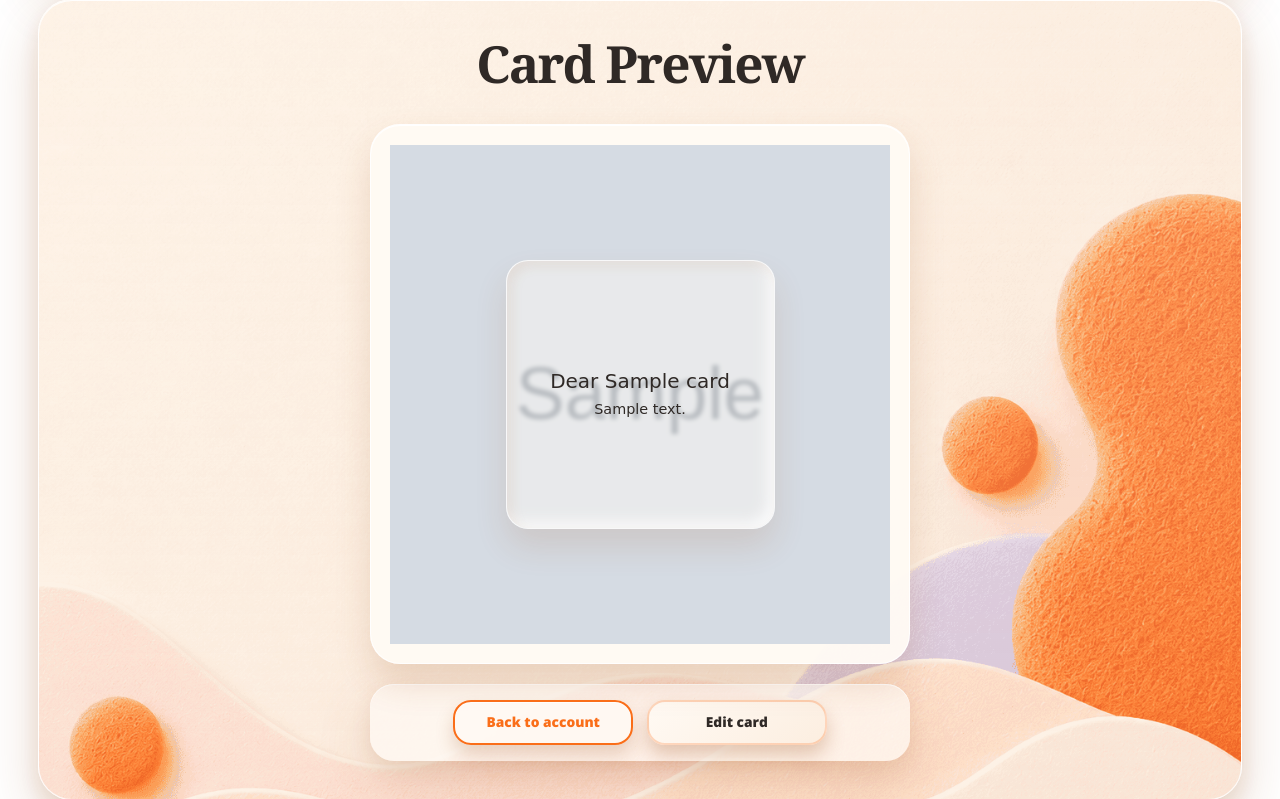
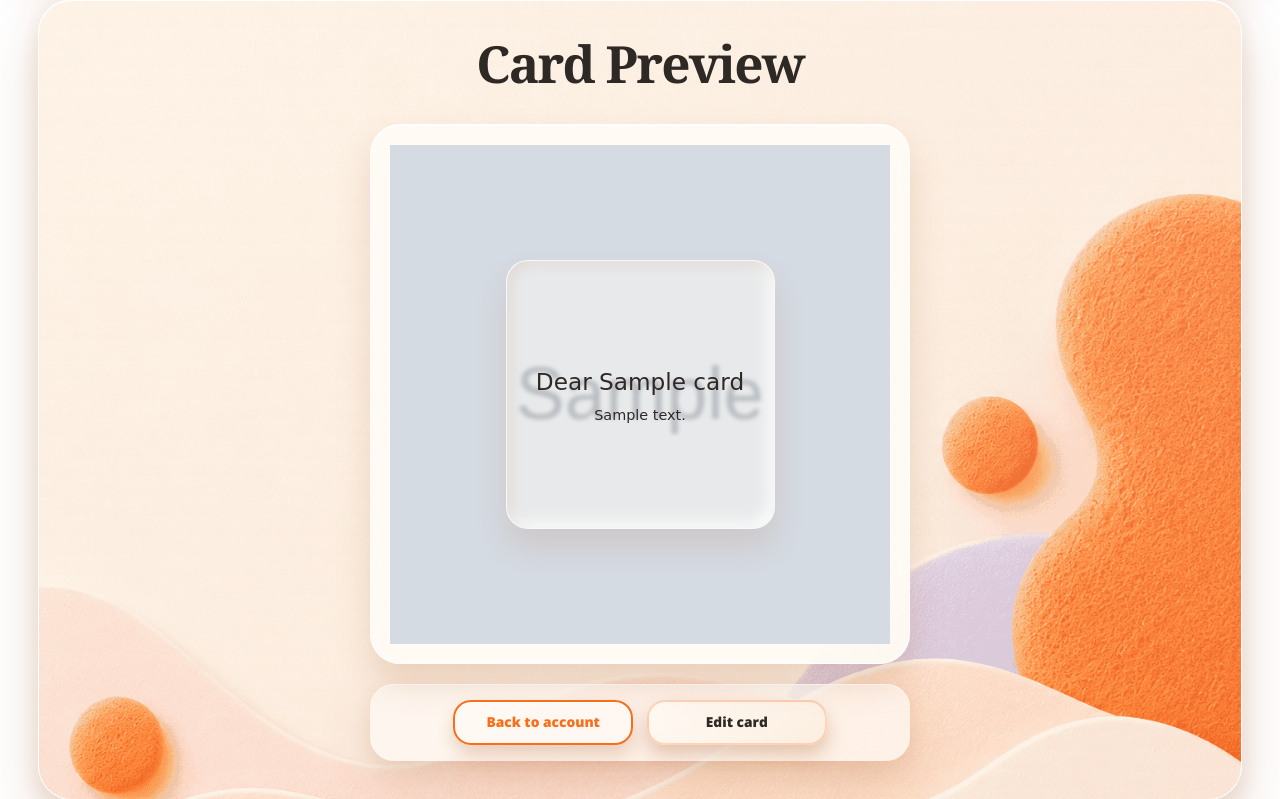
Before and after one commit to Kanareknie/thank_u_card, a Django app: page /account/preview/1/ in a window 1280 px wide. Shown: the part 117-916 px from the top of the page. Run offline with Django 4.2, Linux system fonts and the light colour scheme; a user stored in the database is signed in; tables that the repository leaves empty hold one stand-in row (values such as "Sample post"); grey boxes marked "Sample" are stand-in pictures; parts of the project's set-up code (start-up, migrations or seed data) failed here and were passed over; some libraries are stand-ins or nearby versions; some web fonts are replaced.

Commit message:
Add class card message title for card preview

```diff
--- a/static/css/pages.css
+++ b/static/css/pages.css
@@ -365,14 +365,16 @@ textarea:focus {
 }
 
 .card-message-box h3,
-.card-message-box p {
+.card-message-box p,
+.card-message-title {
   font-family: "The Girl Next Door", cursive;
   color: var(--ink);
   overflow-wrap: anywhere;
   word-break: break-word;
 }
 
-.card-message-box h3 {
+.card-message-box h3,
+.card-message-title {
   margin: 0 0 0.45rem;
   color: var(--ink);
   font-size: clamp(1rem, 2.2vw, 1.45rem);
@@ -2586,7 +2588,8 @@ textarea {
     border-radius: 14px;
   }
 
-  .card-message-box h3 {
+  .card-message-box h3,
+  .card-message-title {
     margin-bottom: 0.18rem;
     font-size: clamp(0.48rem, 2.8vw, 0.7rem);
     line-height: 1.1;
--- a/templates/accounts/account_preview.html
+++ b/templates/accounts/account_preview.html
@@ -19,11 +19,11 @@
       <div class="preview-content">
           {% if not card.no_message %}
             <div class="card-message-box">
-              <h3>
+              <h2 class="card-message-title">
                 {% if card.recipient_name %}
                   Dear {{ card.recipient_name }}
                 {% endif %}
-              </h3>
+              </h2>
 
               <p>{{ card.message }}</p>
             </div>
```
